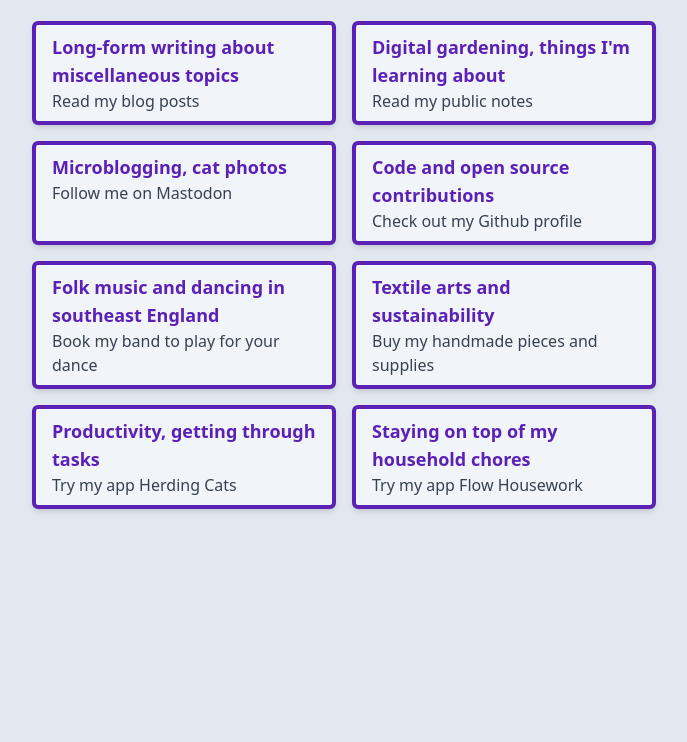
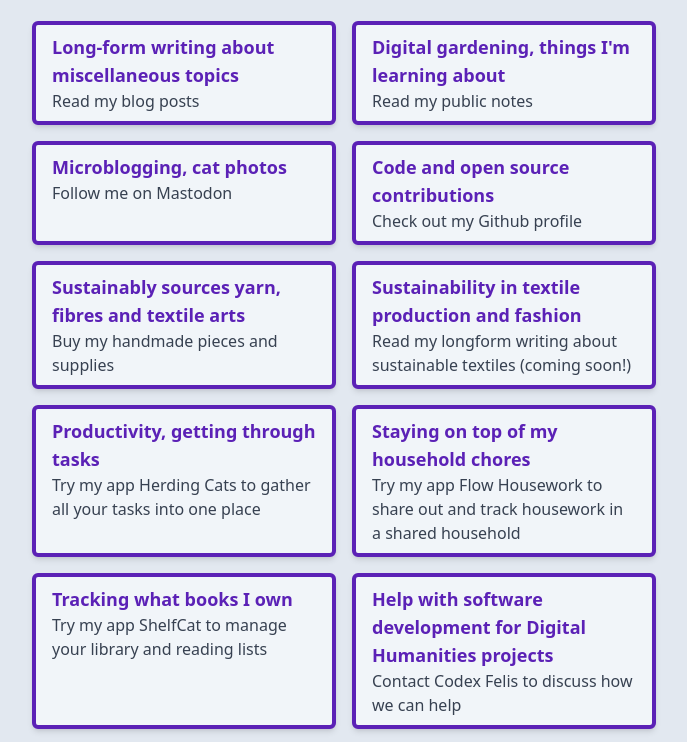
Before and after one commit to caro401/links, an Astro site: page / in a window 1280 px wide. Shown: the part 203-945 px from the top of the page, without its empty margins (296-983 px from the left). Before the commit the page ends 800 px from the top, so only its background shows below. Built offline with nearby package versions, Linux system fonts and the light colour scheme; Astro itself is replaced by a stand-in of ours; a web font is replaced by a local one.

Commit message:
Moar link

```diff
--- a/src/components/Links.svelte
+++ b/src/components/Links.svelte
@@ -32,35 +32,66 @@
       slug: "github",
     },
     {
-      interest: "Folk music and dancing in southeast England",
-      url: "https://flyingcat.dance",
-      label: "Book my band to play for your dance",
-      slug: "band",
-    },
-    {
-      interest: "Textile arts and sustainability",
+      interest: "Sustainably sources yarn, fibres and textile arts",
       url: "https://sheepsgreencrafts.co.uk",
       slug: "sheepsgreen",
       label: "Buy my handmade pieces and supplies",
     },
     {
+      interest: "Sustainability in textile production and fashion",
+      url: "#",
+      slug: "sheepsgreen-blog",
+      label: "Read my longform writing about sustainable textiles (coming soon!)",
+    },
+    {
       interest: "Productivity, getting through tasks",
       url: "https://herdingcats.work",
-      label: "Try my app Herding Cats",
+      label: "Try my app Herding Cats to gather all your tasks into one place",
       slug: "herding-cats",
     },
     {
       interest: "Staying on top of my household chores",
       url: "https://www.flowhousework.com",
-      label: "Try my app Flow Housework",
+      label: "Try my app Flow Housework to share out and track housework in a shared household",
       slug: "flow",
+    },
+    {
+      interest: "Tracking what books I own",
+      url: "https://shelf-cat.com",
+      label: "Try my app ShelfCat to manage your library and reading lists",
+      slug: "shelfcat",
+    },
+    {
+      interest: "Help with software development for Digital Humanities projects",
+      url: "https://codexfelis.dev",
+      label: "Contact Codex Felis to discuss how we can help",
+      slug: "codexfelis",
+    },
+    {
+      interest: "Organising folk music and dancing in southeast England",
+      url: "https://flyingcat.dance",
+      label: "Book my band to play for your dance",
+      slug: "band",
+    },
+
+    {
+      interest: "Dancing Contra in Cambridge",
+      url: "https://contrabridge.org",
+      label: "Come to the contra dance series I help organise",
+      slug: "contrabridge",
+    },
+    {
+      interest: "Help with creating a website for my band or dance event",
+      url: "mailto:hi@caro.fyi",
+      label: "Get in touch with Caro to discuss your needs",
+      slug: "mail",
     },
   ];
 </script>
 
 <nav>
   {#each LINKS as link}
-    <a data-site={link.slug} href={link.url}>
+    <a data-site={link.slug} href={link.url} rel="me">
       <h2>{link.interest}</h2>
       <p>{link.label}</p>
     </a>
```
